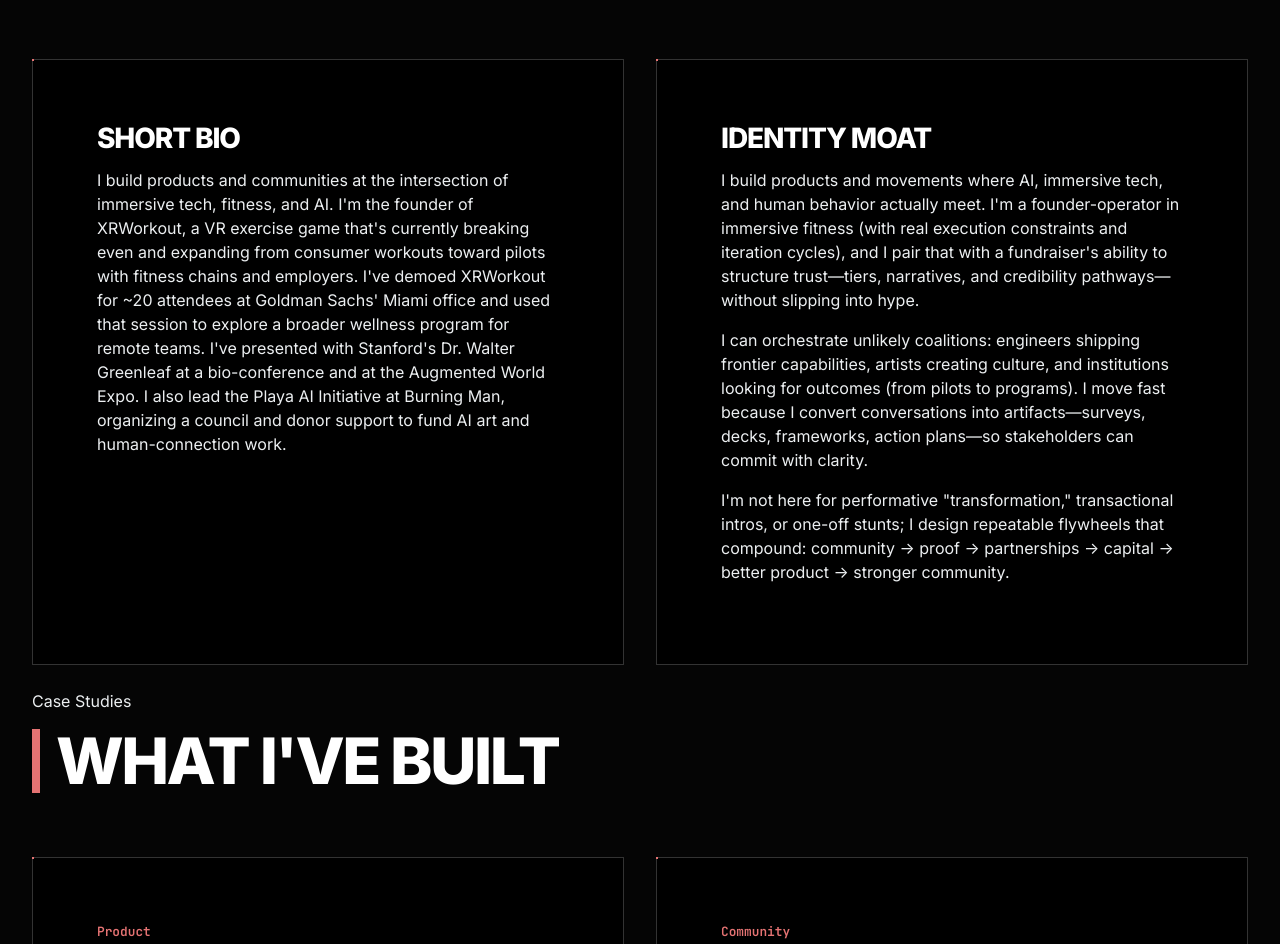
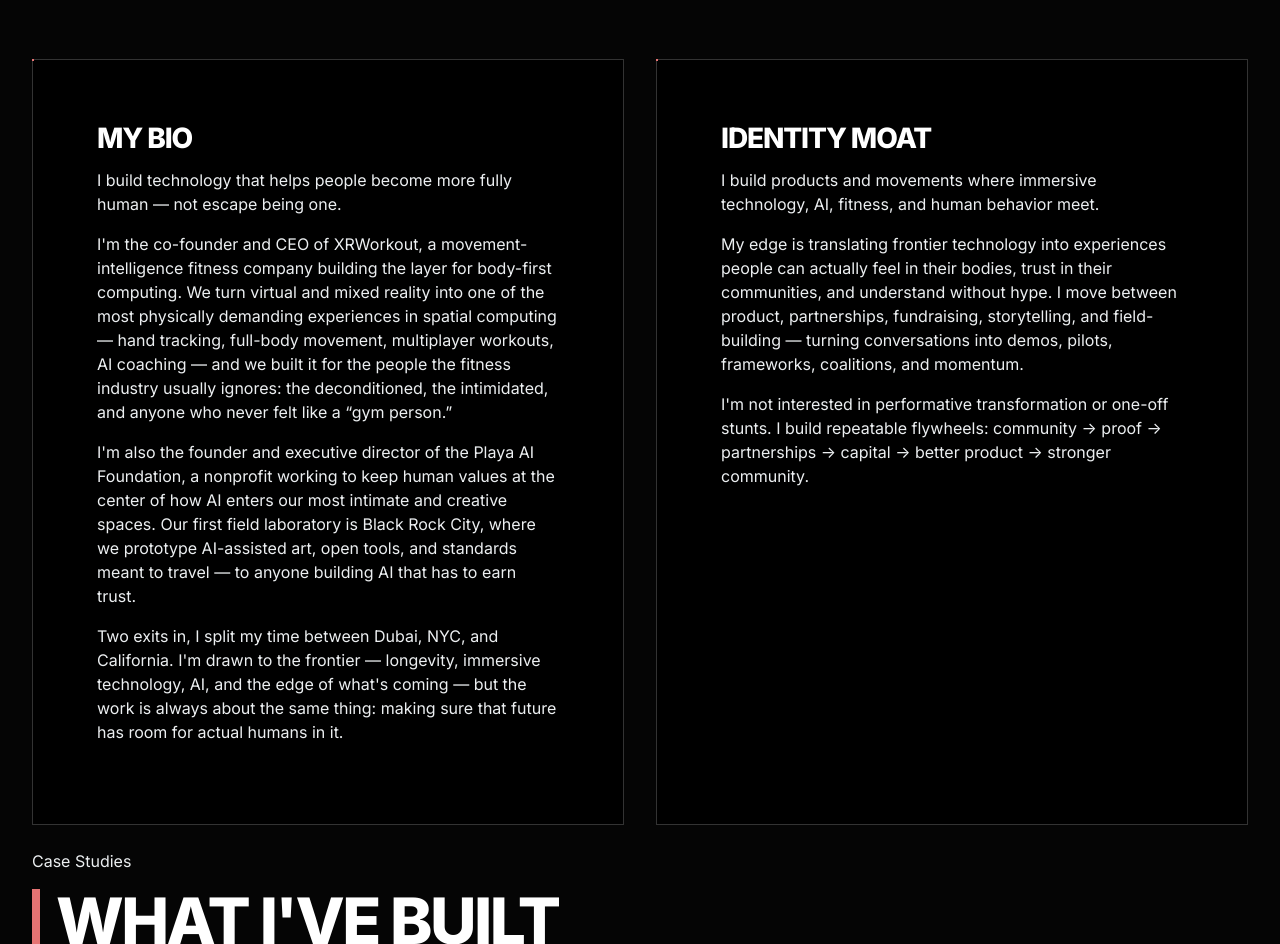
Before and after one commit to a-a-z-z/Alex_Azzi, a plain HTML site: page index.html in a window 1280 px wide. Shown: the part 2040-2984 px from the top of the page. Drawn offline with Linux system fonts and the light colour scheme.

Commit message:
short-bio-update

```diff
--- a/index.html
+++ b/index.html
@@ -153,17 +153,16 @@
         <div class="grid grid-2">
             <div class="card">
                 <div class="card-header">
-                        <h3 class="card-title">Short Bio</h3>
+                    <h3 class="card-title">MY BIO</h3>
                 </div>
                 <div class="card-content">
-                        <p>I build products and communities at the intersection of immersive tech, fitness, and AI. I'm
-                            the founder of XRWorkout, a VR exercise game that's currently breaking even and expanding
-                            from consumer workouts toward pilots with fitness chains and employers. I've demoed
-                            XRWorkout for ~20 attendees at Goldman Sachs' Miami office and used that session to explore
-                            a broader wellness program for remote teams. I've presented with Stanford's Dr. Walter
-                            Greenleaf at a bio-conference and at the Augmented World Expo. I also lead the Playa AI
-                            Initiative at Burning Man, organizing a council and donor support to fund AI art and
-                            human-connection work.</p>
+                    <p>I build technology that helps people become more fully human — not escape being one.</p>
+
+                    <p>I'm the co-founder and CEO of XRWorkout, a movement-intelligence fitness company building the layer for body-first computing. We turn virtual and mixed reality into one of the most physically demanding experiences in spatial computing — hand tracking, full-body movement, multiplayer workouts, AI coaching — and we built it for the people the fitness industry usually ignores: the deconditioned, the intimidated, and anyone who never felt like a “gym person.”</p>
+
+                    <p>I'm also the founder and executive director of the Playa AI Foundation, a nonprofit working to keep human values at the center of how AI enters our most intimate and creative spaces. Our first field laboratory is Black Rock City, where we prototype AI-assisted art, open tools, and standards meant to travel — to anyone building AI that has to earn trust.</p>
+
+                    <p>Two exits in, I split my time between Dubai, NYC, and California. I'm drawn to the frontier — longevity, immersive technology, AI, and the edge of what's coming — but the work is always about the same thing: making sure that future has room for actual humans in it.</p>
                 </div>
             </div>
 
@@ -172,23 +171,16 @@
                     <h3 class="card-title">Identity Moat</h3>
                 </div>
                 <div class="card-content">
-                        <p>I build products and movements where AI, immersive tech, and human behavior actually meet.
-                            I'm a founder-operator in immersive fitness (with real execution constraints and iteration
-                            cycles), and I pair that with a fundraiser's ability to structure trust—tiers, narratives,
-                            and credibility pathways—without slipping into hype.</p>
-                        <p>I can orchestrate unlikely coalitions: engineers shipping frontier capabilities, artists
-                            creating culture, and institutions looking for outcomes (from pilots to programs). I move
-                            fast because I convert conversations into artifacts—surveys, decks, frameworks, action
-                            plans—so stakeholders can commit with clarity.</p>
-                        <p>I'm not here for performative "transformation," transactional intros, or one-off stunts; I
-                            design repeatable flywheels that compound: community → proof → partnerships → capital →
-                            better product → stronger community.</p>
+                    <p>I build products and movements where immersive technology, AI, fitness, and human behavior meet.</p>
+
+                    <p>My edge is translating frontier technology into experiences people can actually feel in their bodies, trust in their communities, and understand without hype. I move between product, partnerships, fundraising, storytelling, and field-building — turning conversations into demos, pilots, frameworks, coalitions, and momentum.</p>
+
+                    <p>I'm not interested in performative transformation or one-off stunts. I build repeatable flywheels: community → proof → partnerships → capital → better product → stronger community.</p>
                 </div>
             </div>
         </div>
     </div>
 </section>
-
     <!-- Work Section -->
     <section id="work" class="section">
         <div class="container">
```
Lines whose indentation alone changed are shown as unchanged.
